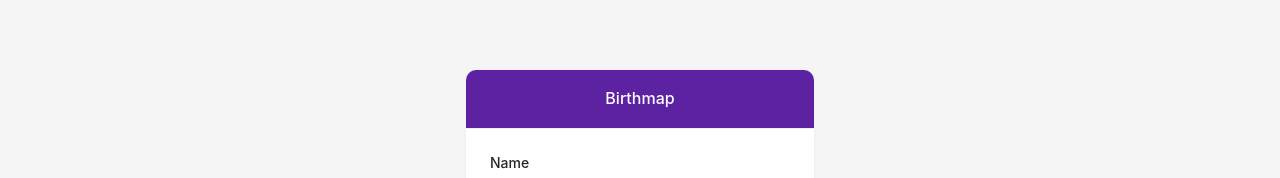
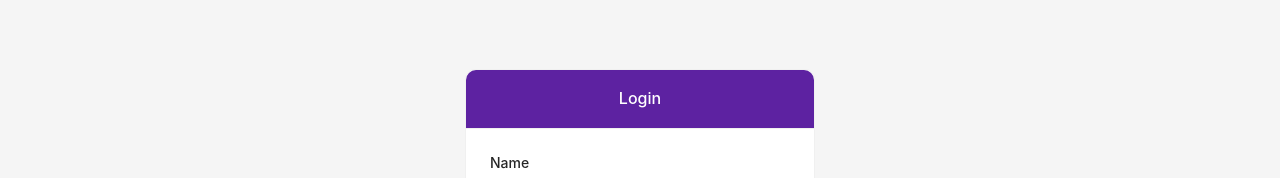
Before and after one commit to AbiramanK/webgame, a React (Create React App) app: page /game-rooms in a window 1280 px wide. Shown: the part 208-386 px from the top of the page. Built offline with nearby package versions, Linux system fonts and the light colour scheme.

Commit message:
login named

```diff
--- a/src/screens/Host/Host.jsx
+++ b/src/screens/Host/Host.jsx
@@ -95,7 +95,7 @@ export class Host extends React.Component {
                 <div className={ styles['card-wrapper'] }>
                     <Card
                         className={ styles['birthmap-card'] }
-                        title="Birthmap"
+                        title="Login"
                         bordered={true}
                         style={{ width: 350, paddingTop: 0, paddingBottom: 0 }}
                         headStyle={{ ...jsxStyles.cardHeader }}
--- a/src/screens/Join/Join.jsx
+++ b/src/screens/Join/Join.jsx
@@ -178,7 +178,7 @@ export class Login extends React.Component {
                 <div className={ styles['card-wrapper'] }>
                     <Card
                         className={ styles['birthmap-card'] }
-                        title="Birthmap"
+                        title="Login"
                         bordered={true}
                         style={{ width: 350, paddingTop: 0, paddingBottom: 0 }}
                         headStyle={{ ...jsxStyles.cardHeader }}
```
Also changed, not shown: 1 other file (tests, documents, lock files or other folders).
